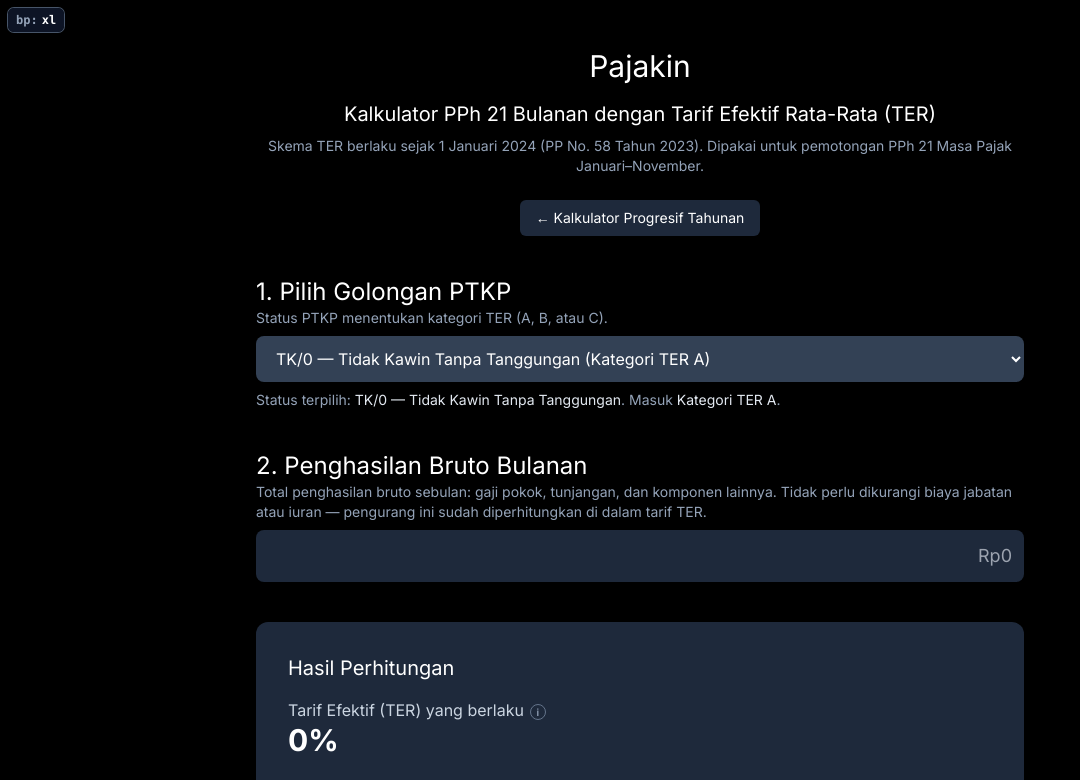
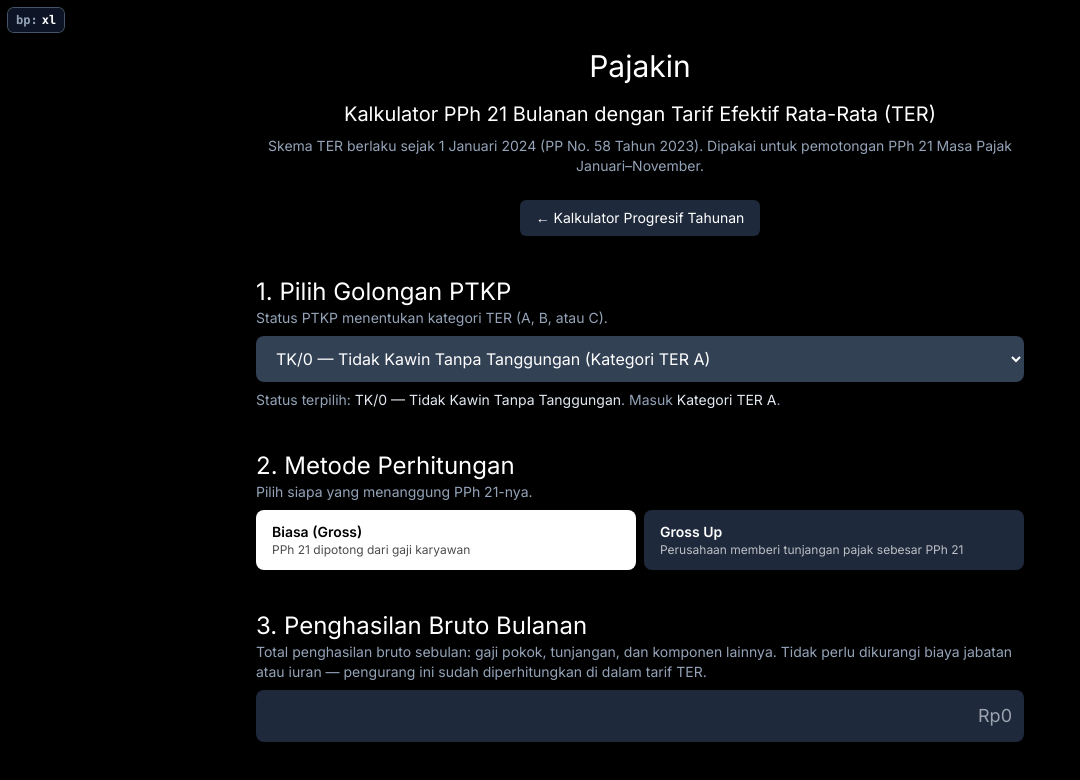
Before and after one commit to AsadSaleh/pajakin, a Next.js app: page /ter in a window 1280 px wide. Shown: the top 780 px of the page, without its empty margins (0-1080 px from the left). Built offline with nearby package versions, Linux system fonts and the light colour scheme.

Commit message:
feat: add gross up calculcation

```diff
--- a/app/ter-rates.ts
+++ b/app/ter-rates.ts
@@ -197,3 +197,33 @@ export function findTerBracket(
     table[table.length - 1]
   );
 }
+
+/**
+ * Metode gross up: mencari penghasilan bruto bulanan yang, setelah dipotong
+ * PPh 21 dengan tarif efektifnya sendiri, menghasilkan take home pay sebesar
+ * `monthlyNet`. Bruto = Netto / (1 - tarif), dengan tarif yang dipakai harus
+ * konsisten dengan lapisan tempat bruto tersebut jatuh.
+ *
+ * Karena tarif naik seiring bruto, tiap lapisan saling menutupi (tidak ada
+ * celah), sehingga selalu ada solusi. Bila ada lebih dari satu solusi, dipilih
+ * bruto terkecil (tarif terendah).
+ */
+export function findTerGrossUp(
+  category: TerCategory,
+  monthlyNet: number,
+): { bracket: TerBracket; gross: number } {
+  const table = terTables[category];
+  if (monthlyNet <= 0) {
+    return { bracket: table[0], gross: 0 };
+  }
+  let lower = 0;
+  for (const bracket of table) {
+    const gross = monthlyNet / (1 - bracket.rate);
+    if (gross > lower && gross <= bracket.upTo) {
+      return { bracket, gross };
+    }
+    lower = bracket.upTo;
+  }
+  const last = table[table.length - 1];
+  return { bracket: last, gross: monthlyNet / (1 - last.rate) };
+}
--- a/app/ter/page.tsx
+++ b/app/ter/page.tsx
@@ -5,17 +5,28 @@ import { type ReactNode, useState } from 'react';
 import { NumericFormat, numericFormatter } from 'react-number-format';
 import {
   findTerBracket,
+  findTerGrossUp,
   type TerCategory,
   terPtkpKategori,
   terTables,
 } from '../ter-rates';
 
+type Metode = 'biasa' | 'grossUp';
+
 export default function TerPage() {
   const [ptkpKey, setPtkpKey] = useState<keyof typeof terPtkpKategori>('TK/0');
-  const [brutoBulanan, setBrutoBulanan] = useState<number>(0);
+  const [metode, setMetode] = useState<Metode>('biasa');
+  const [input, setInput] = useState<number>(0);
 
+  const isGrossUp = metode === 'grossUp';
   const category = terPtkpKategori[ptkpKey].category;
-  const bracket = findTerBracket(category, brutoBulanan);
+
+  // Metode biasa: input adalah bruto, pajak dipotong dari bruto.
+  // Metode gross up: input adalah take home pay, perusahaan menambah tunjangan
+  // pajak sehingga bruto naik dan netto tetap sebesar input.
+  const grossUp = findTerGrossUp(category, input);
+  const bracket = isGrossUp ? grossUp.bracket : findTerBracket(category, input);
+  const brutoBulanan = isGrossUp ? grossUp.gross : input;
   const pphBulanan = brutoBulanan * bracket.rate;
   const nettoBulanan = brutoBulanan - pphBulanan;
 
@@ -70,11 +81,56 @@ export default function TerPage() {
       </div>
 
       <div className="mt-10">
-        <h4 className="text-2xl">2. Penghasilan Bruto Bulanan</h4>
+        <h4 className="text-2xl">2. Metode Perhitungan</h4>
         <p className="text-sm text-slate-400">
-          Total penghasilan bruto sebulan: gaji pokok, tunjangan, dan komponen
-          lainnya. Tidak perlu dikurangi biaya jabatan atau iuran — pengurang
-          ini sudah diperhitungkan di dalam tarif TER.
+          Pilih siapa yang menanggung PPh 21-nya.
+        </p>
+        <div className="mt-2 flex flex-wrap gap-2">
+          <button
+            type="button"
+            onClick={() => setMetode('biasa')}
+            data-selected={!isGrossUp}
+            className="flex-1 rounded-lg bg-slate-800 px-4 py-3 text-left text-sm transition hover:bg-slate-700 active:scale-95 data-[selected=true]:bg-white data-[selected=true]:text-black"
+          >
+            <span className="block font-semibold">Biasa (Gross)</span>
+            <span className="block text-xs opacity-70">
+              PPh 21 dipotong dari gaji karyawan
+            </span>
+          </button>
+          <button
+            type="button"
+            onClick={() => setMetode('grossUp')}
+            data-selected={isGrossUp}
+            className="flex-1 rounded-lg bg-slate-800 px-4 py-3 text-left text-sm transition hover:bg-slate-700 active:scale-95 data-[selected=true]:bg-white data-[selected=true]:text-black"
+          >
+            <span className="block font-semibold">Gross Up</span>
+            <span className="block text-xs opacity-70">
+              Perusahaan memberi tunjangan pajak sebesar PPh 21
+            </span>
+          </button>
+        </div>
+      </div>
+
+      <div className="mt-10">
+        <h4 className="text-2xl">
+          {isGrossUp
+            ? '3. Take Home Pay Bulanan yang Diinginkan'
+            : '3. Penghasilan Bruto Bulanan'}
+        </h4>
+        <p className="text-sm text-slate-400">
+          {isGrossUp ? (
+            <>
+              Gaji bersih sebulan yang ingin diterima karyawan. Tunjangan pajak
+              akan dihitung mundur agar setelah dipotong PPh 21, sisanya persis
+              sebesar angka ini.
+            </>
+          ) : (
+            <>
+              Total penghasilan bruto sebulan: gaji pokok, tunjangan, dan
+              komponen lainnya. Tidak perlu dikurangi biaya jabatan atau iuran —
+              pengurang ini sudah diperhitungkan di dalam tarif TER.
+            </>
+          )}
         </p>
         <NumericFormat
           className="mt-2 w-full rounded-lg bg-slate-800 px-3 py-3 text-right text-lg"
@@ -82,8 +138,8 @@ export default function TerPage() {
           decimalSeparator=","
           prefix="Rp"
           placeholder="Rp0"
-          value={brutoBulanan || ''}
-          onValueChange={(e) => setBrutoBulanan(e.floatValue ?? 0)}
+          value={input || ''}
+          onValueChange={(e) => setInput(e.floatValue ?? 0)}
         />
       </div>
 
@@ -97,6 +153,13 @@ export default function TerPage() {
             Tarif dipilih dari tabel TER Kategori{' '}
             <span className="text-slate-100">{category}</span> sesuai lapisan
             penghasilan bruto bulanan Anda.
+            {isGrossUp && (
+              <span className="mt-2 block">
+                Pada metode gross up, tarif dicari mundur dari take home pay:
+                bruto = netto ÷ (1 − tarif), dengan tarif yang konsisten dengan
+                lapisan tempat brutonya jatuh.
+              </span>
+            )}
             <span className="mt-2 block text-slate-100">
               Penghasilan {formatCurrency(brutoBulanan)} → tarif{' '}
               {formatPercent(bracket.rate)}
@@ -106,8 +169,30 @@ export default function TerPage() {
         <p className="text-3xl font-bold">{formatPercent(bracket.rate)}</p>
 
         <div className="mt-6 flex flex-wrap gap-6">
+          {isGrossUp && (
+            <div className="min-w-[260px] flex-1 rounded-md border p-6">
+              <p className="text-slate-300">Bruto setelah gross up</p>
+              <InfoTooltipBlock label="Penjelasan bruto setelah gross up">
+                Take home pay dibagi (1 − Tarif Efektif), yaitu gaji ditambah
+                tunjangan pajak.
+                <span className="mt-2 block text-slate-100">
+                  = {formatCurrency(input)} ÷ (1 − {formatPercent(bracket.rate)}
+                  )
+                </span>
+                <span className="block text-slate-100">
+                  = {formatCurrency(brutoBulanan)}
+                </span>
+              </InfoTooltipBlock>
+              <span className="text-2xl font-bold">
+                {formatCurrency(brutoBulanan)}
+              </span>
+              <span className="ml-2 text-sm">/ Bulan</span>
+            </div>
+          )}
           <div className="min-w-[260px] flex-1 rounded-md border p-6">
-            <p className="text-slate-300">PPh 21 per bulan</p>
+            <p className="text-slate-300">
+              {isGrossUp ? 'Tunjangan pajak (PPh 21)' : 'PPh 21 per bulan'}
+            </p>
             <InfoTooltipBlock label="Penjelasan PPh 21 per bulan">
               PPh 21 bulanan = Penghasilan bruto bulanan × Tarif Efektif.
               <span className="mt-2 block text-slate-100">
@@ -116,6 +201,12 @@ export default function TerPage() {
               <span className="block text-slate-100">
                 = {formatCurrency(pphBulanan)}
               </span>
+              {isGrossUp && (
+                <span className="mt-2 block">
+                  Jumlah ini ditanggung perusahaan sebagai tunjangan pajak,
+                  sehingga tidak mengurangi take home pay karyawan.
+                </span>
+              )}
             </InfoTooltipBlock>
             <span className="text-2xl font-bold">
               {formatCurrency(pphBulanan)}
@@ -139,6 +230,17 @@ export default function TerPage() {
             <span className="ml-2 text-sm">/ Bulan</span>
           </div>
         </div>
+
+        {isGrossUp && (
+          <p className="mt-6 rounded-md bg-slate-900 p-4 text-sm text-slate-400">
+            <span className="text-slate-200">Metode gross up:</span> perusahaan
+            memberi tunjangan pajak {formatCurrency(pphBulanan)} sehingga bruto
+            yang dilaporkan menjadi {formatCurrency(brutoBulanan)} dan karyawan
+            tetap menerima {formatCurrency(nettoBulanan)}. Tunjangan pajak ini
+            termasuk objek PPh 21 (sudah diperhitungkan di atas) dan dapat
+            dibiayakan oleh perusahaan.
+          </p>
+        )}
 
         <p className="mt-6 rounded-md bg-slate-900 p-4 text-sm text-slate-400">
           <span className="text-slate-200">Catatan:</span> TER hanya dipakai
```
